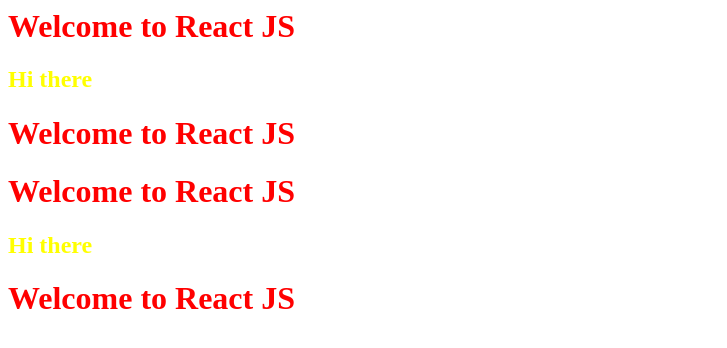
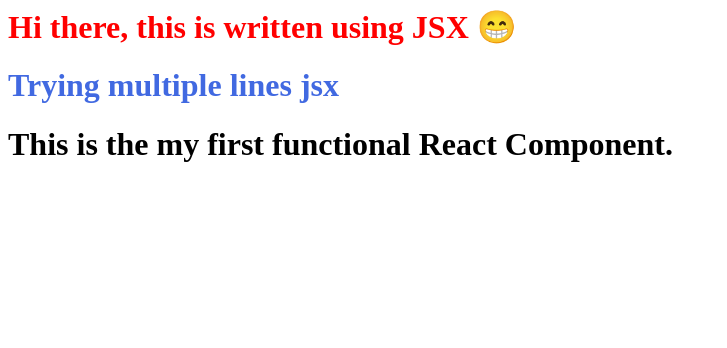
Before and after one commit to Atulesh-web/Namaste_React, a React (Vite) app: page / in a window 1280 px wide. Shown: the top 348 px of the page, without its empty margins (0-727 px from the left). Built offline with nearby package versions, Linux system fonts and the light colour scheme.

Commit message:
episode 3

```diff
--- a/App.js
+++ b/App.js
@@ -1,10 +1,39 @@
-import React  from "react";
-import ReactDOM  from "react-dom/client";
+import React from "react";
+import ReactDOM from "react-dom/client";
+
+// USING CORE REACT
+// const root = ReactDOM.createRoot(document.getElementById("root"));
+// const heading1 = React.createElement("h1", {className : "heading"}, "Welcome to React JS");
+// const heading2 = React.createElement("h2",{className : "heading2"}, "Hi there");
+// const child1 = React.createElement("div", {id:"child"}, [heading1, heading2,heading1]);
+// const child2 = React.createElement("div", {id:"child2"}, [heading1, heading2,heading1]);
+// const parent = React.createElement("div", {id:"parent"}, [child1,child2]);
+// root.render(parent);
+
 const root = ReactDOM.createRoot(document.getElementById("root"));
-const heading1 = React.createElement("h1", {className : "heading"}, "Welcome to React JS");
-const heading2 = React.createElement("h2",{className : "heading2"}, "Hi there");
-const child1 = React.createElement("div", {id:"child"}, [heading1, heading2,heading1]);
-const child2 = React.createElement("div", {id:"child2"}, [heading1, heading2,heading1]);
-const parent = React.createElement("div", {id:"parent"}, [child1,child2]);
+///CORE REACT
+// const heading = React.createElement("h1",{className:"heading2"},"I am so HAPPY 😁 for starting React.js")
 
-root.render(parent);
+///JSX - is not HTML but HTML LIKE SYNTAX
+///BABLE converts this JSX code into React.createElement
+const JsxHeading = (
+  <div>
+    <div>
+      <h1 className="heading">Hi there, this is written using JSX 😁</h1>
+    </div>
+    <div>
+      <h1 className="heading2">Trying multiple lines jsx</h1>
+    </div>
+  </div>
+);
+
+// React Functional Component
+const HeadingComponent = ()=>{
+
+  return <div>
+    {JsxHeading}
+    <h1>This is the my first functional React Component.</h1>
+    </div>;
+}
+console.log(HeadingComponent)
+root.render(<HeadingComponent/>);
--- a/index.html
+++ b/index.html
@@ -9,7 +9,7 @@
 
 <body>
     <div id="root">
-
+        <h1>Not Rendered</h1>
     </div>
 
     <script type="module" src="App.js"></script>
--- a/package.json
+++ b/package.json
@@ -3,7 +3,9 @@
   "version": "1.0.0",
   "description": "namaste react project",
   "scripts": {
-    "test": "echo \"Error: no test specified\" && exit 1"
+    "start": "parcel index.html",
+    "build": "parcel build index.html",
+    "test": "jest"
   },
   "repository": {
     "type": "git",
--- a/style.css
+++ b/style.css
@@ -3,5 +3,5 @@
 }
 
 .heading2{
-    color: yellow;
+    color: royalblue;
 }
```
